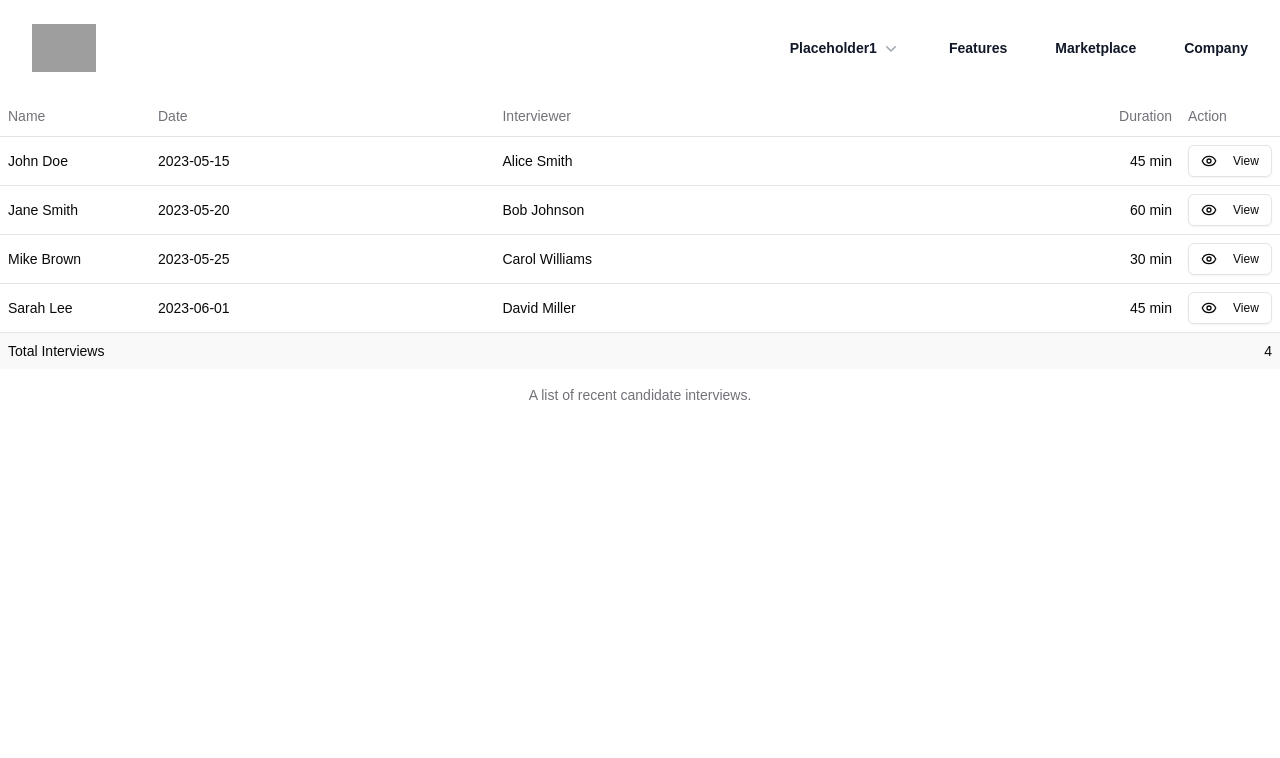
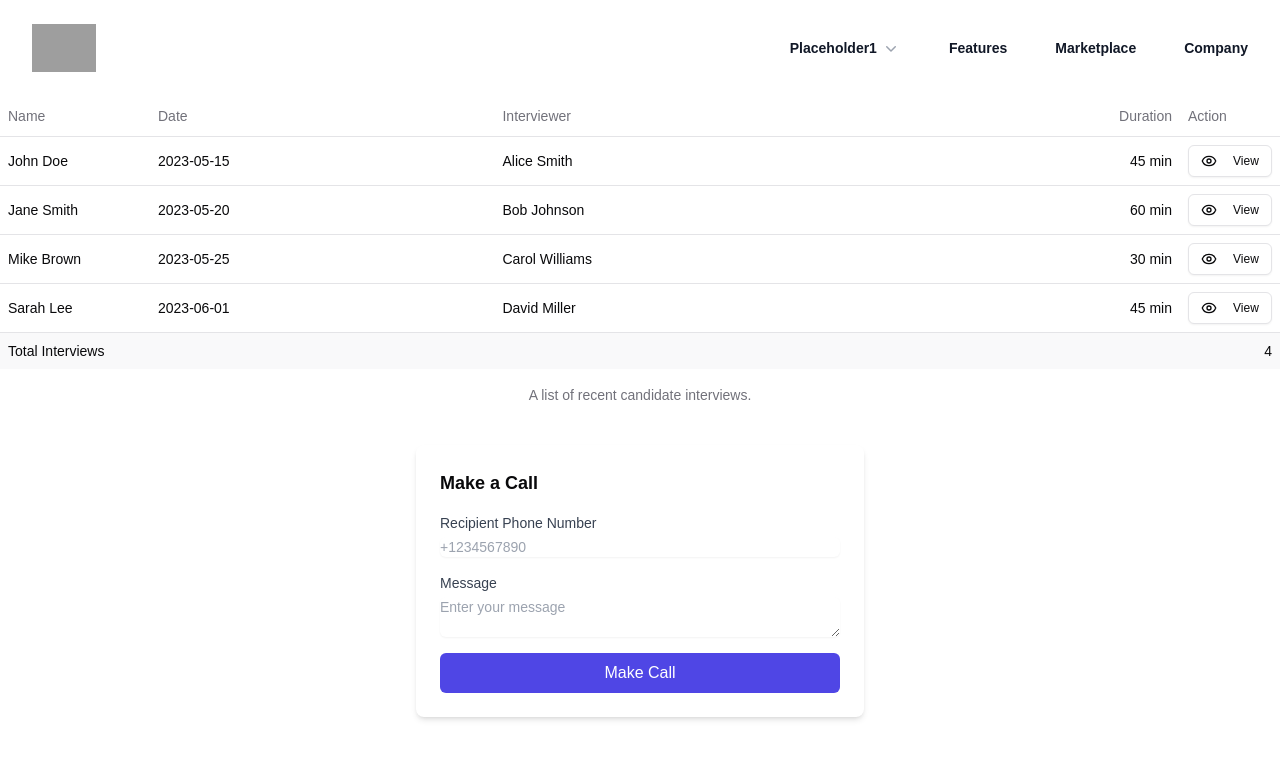
Before and after one commit to AsmiVats/hireeasy, a Next.js app: page /admin in a window 1280 px wide. Shown: the top 758 px of the page. Built offline with nearby package versions, Linux system fonts and the light colour scheme; grey boxes are pictures that could not be loaded.

Commit message:
twilio error

```diff
--- a/src/app/admin/page.tsx
+++ b/src/app/admin/page.tsx
@@ -2,11 +2,13 @@
 import React from "react";
 import Navbar from "../admincomponent/Navbar";
 import EnhancedTableDemo from "../admincomponent/Table";
+import CallButton from "../component/CallButton";
 const AdminPage: React.FC = () => {
   return (
     <>
     <Navbar />
     <EnhancedTableDemo />
+    <CallButton />
     </>
   );
 };
--- /dev/null
+++ b/src/app/api/twilio/makeCall.ts
@@ -0,0 +1,32 @@
+import type { NextApiRequest, NextApiResponse } from 'next';
+import twilioClient from '@/lib/twilioClient';
+
+export default async function handler(req: NextApiRequest, res: NextApiResponse) {
+  console.log("Request method:", req.method); // Log request method
+  console.log("Request body:", req.body); // Log request body
+
+  if (req.method === 'POST') {
+    const { to, from, message } = req.body;
+
+    if (!to || !from || !message) {
+      return res.status(400).json({ error: 'Missing required parameters: to, from, message' });
+    }
+
+    try {
+      const call = await twilioClient.calls.create({
+        to,
+        from,
+        twiml: `<Response><Say>${message}</Say></Response>`,
+      });
+
+      console.log("Twilio response:", call); // Log Twilio API response
+      res.status(200).json({ success: true, data: call });
+    } catch (error: any) {
+      console.error('Error making call:', error);
+      res.status(500).json({ success: false, error: error.message });
+    }
+  } else {
+    res.setHeader('Allow', ['POST']);
+    res.status(405).end(`Method ${req.method} Not Allowed`);
+  }
+}
--- /dev/null
+++ b/src/app/api/twilio/route.ts
@@ -0,0 +1,32 @@
+import { NextResponse } from 'next/server';
+import twilioClient from '@/lib/twilioClient';
+
+export async function POST(req: Request) {
+  try {
+    const body = await req.json();
+    const { to, message } = body;
+
+    const TWILIO_PHONE_NUMBER = '+19382043039';
+
+    if (!to || !message) {
+      return NextResponse.json(
+        { error: 'Missing required parameters: to, message' },
+        { status: 400 }
+      );
+    }
+
+    const call = await twilioClient.calls.create({
+      to,
+      from: TWILIO_PHONE_NUMBER,
+      twiml: `<Response><Say>${message}</Say></Response>`,
+    });
+
+    return NextResponse.json({ success: true, data: call }, { status: 200 });
+  } catch (error: any) {
+    console.error('Error making call:', error);
+    return NextResponse.json(
+      { success: false, error: error.message },
+      { status: 500 }
+    );
+  }
+}
--- /dev/null
+++ b/src/app/component/CallButton.tsx
@@ -0,0 +1,95 @@
+"use client";
+
+import React, { useState } from "react";
+
+const CallButton: React.FC = () => {
+  const [to, setTo] = useState("");
+  const [message, setMessage] = useState("");
+  const [loading, setLoading] = useState(false);
+  const [error, setError] = useState("");
+  const [success, setSuccess] = useState(false);
+
+  const TWILIO_PHONE_NUMBER = "+19382043039"; // Use your Twilio phone number
+
+  const handleCall = async () => {
+    setLoading(true);
+    setError("");
+    setSuccess(false);
+
+    try {
+      const response = await fetch("/api/twilio/makeCall", {
+        method: "POST",
+        headers: {
+          "Content-Type": "application/json",
+        },
+        body: JSON.stringify({
+          to,
+          from: TWILIO_PHONE_NUMBER, // Hardcoded Twilio phone number
+          message,
+        }),
+      });
+
+      const result = await response.json();
+      if (response.ok) {
+        setSuccess(true);
+      } else {
+        setError(result.error || "An error occurred");
+      }
+    } catch (err) {
+      setError("Failed to make a call. Please try again.");
+    } finally {
+      setLoading(false);
+    }
+  };
+
+  return (
+    <div className="p-6 bg-white shadow-md rounded-lg max-w-md mx-auto mt-10">
+      <h2 className="text-lg font-semibold mb-4">Make a Call</h2>
+      <div className="mb-4">
+        <label htmlFor="to" className="block text-sm font-medium text-gray-700">
+          Recipient Phone Number
+        </label>
+        <input
+          type="text"
+          id="to"
+          value={to}
+          onChange={(e) => setTo(e.target.value)}
+          placeholder="+1234567890"
+          className="mt-1 block w-full rounded-md border-gray-300 shadow-sm focus:border-indigo-500 focus:ring-indigo-500 sm:text-sm"
+        />
+      </div>
+      <div className="mb-4">
+        <label
+          htmlFor="message"
+          className="block text-sm font-medium text-gray-700"
+        >
+          Message
+        </label>
+        <textarea
+          id="message"
+          value={message}
+          onChange={(e) => setMessage(e.target.value)}
+          placeholder="Enter your message"
+          className="mt-1 block w-full rounded-md border-gray-300 shadow-sm focus:border-indigo-500 focus:ring-indigo-500 sm:text-sm"
+        />
+      </div>
+      <button
+        onClick={handleCall}
+        disabled={loading}
+        className={`w-full py-2 px-4 rounded-md text-white font-medium ${
+          loading
+            ? "bg-gray-400 cursor-not-allowed"
+            : "bg-indigo-600 hover:bg-indigo-700"
+        }`}
+      >
+        {loading ? "Calling..." : "Make Call"}
+      </button>
+      {error && <p className="mt-4 text-sm text-red-500">{error}</p>}
+      {success && (
+        <p className="mt-4 text-sm text-green-500">Call placed successfully!</p>
+      )}
+    </div>
+  );
+};
+
+export default CallButton;
--- /dev/null
+++ b/src/lib/twilioClient.ts
@@ -0,0 +1,13 @@
+// lib/twilioClient.ts
+import twilio from 'twilio';
+
+const accountSid = process.env.TWILIO_ACCOUNT_SID;
+const authToken = process.env.TWILIO_AUTH_TOKEN;
+
+if (!accountSid || !authToken) {
+  throw new Error('Twilio credentials are not defined in environment variables');
+}
+
+const twilioClient = twilio(accountSid, authToken);
+
+export default twilioClient;
```
